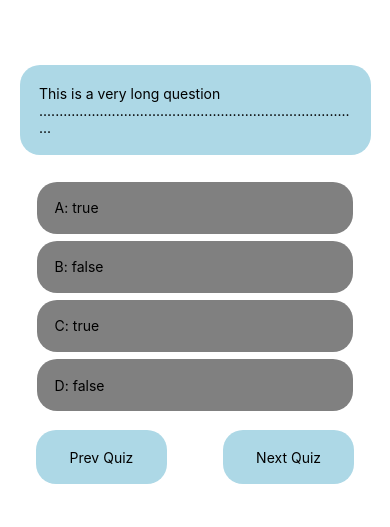
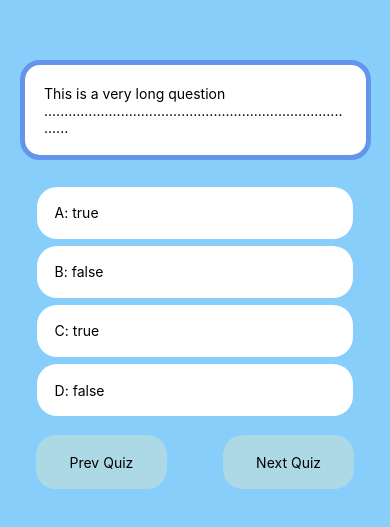
Before and after one commit to PhamQuocHuy12/Quiz, a React Native app: screen / in a window 390 px wide. Shown: the part 157-684 px from the top of the page. Built offline with nearby package versions, Linux system fonts and the light colour scheme.

Commit message:
update UI

```diff
--- a/App.js
+++ b/App.js
@@ -13,7 +13,7 @@ const question = [{question: 'This is a very long question .....................
                               {option:'C',correct: false},
                               {option:'D',correct: false}]}];
 
-var savedAnswer = new Array(question.length).fill(null);
+var savedAnswer = new Array(question.length).fill({option: null, correct: null});
 
 export default function App() {
   const [selectedId, setSelectedId] = useState(null);
@@ -23,10 +23,10 @@ export default function App() {
   const nextQuestion = () => {
     if(currentQuiz < question.length -1){
       setCurrentQuiz(currentQuiz + 1);
-      if (savedAnswer[currentQuiz+1] == null){
+      if (savedAnswer[currentQuiz+1].option == null){
         setSelectedId(null);
       } else {
-        setSelectedId(savedAnswer[currentQuiz+1]);
+        setSelectedId(savedAnswer[currentQuiz+1].option);
       }
     }
   };
@@ -34,16 +34,16 @@ export default function App() {
   const previousQuestion = () => {
     if(currentQuiz > 0){
       setCurrentQuiz(currentQuiz - 1);
-      if (savedAnswer[currentQuiz-1] == null){
+      if (savedAnswer[currentQuiz-1].option == null){
         setSelectedId(null);
       } else {
-        setSelectedId(savedAnswer[currentQuiz-1]);
+        setSelectedId(savedAnswer[currentQuiz-1].option);
       }
     }
   };
 
   const onOptionPress = (option) => {
-      setSelectedId(option);
+      setSelectedId(option.option);
       savedAnswer[currentQuiz] = option;
   }
 
@@ -56,8 +56,8 @@ export default function App() {
           renderItem = {({item}) => (
             <Option
                 item={item}
-                onPress={() => onOptionPress(item.option)}
-                backgroundColor={item.option == selectedId? (item.correct? 'lightgreen': 'pink'):'grey'}
+                onPress={() => onOptionPress(item)}
+                backgroundColor={item.option == selectedId? '#6495ED':'#fff'}
                 >
             </Option>
           )}
@@ -90,13 +90,15 @@ const Option = ({item, onPress, backgroundColor }) => (
 const styles = StyleSheet.create({
   container: {
     flex: 1,
-    backgroundColor: '#fff',
+    backgroundColor: '#87CEFA',
     alignItems: 'center',
     justifyContent: 'center',
   },
   question: {
     alignSelf: 'baseline',
-    backgroundColor: 'lightblue',
+    backgroundColor: '#fff',
+    borderWidth: 5,
+    borderColor:'#6495ED',
     width: '90%',
     borderRadius: 20,
     padding: '5%',
```
